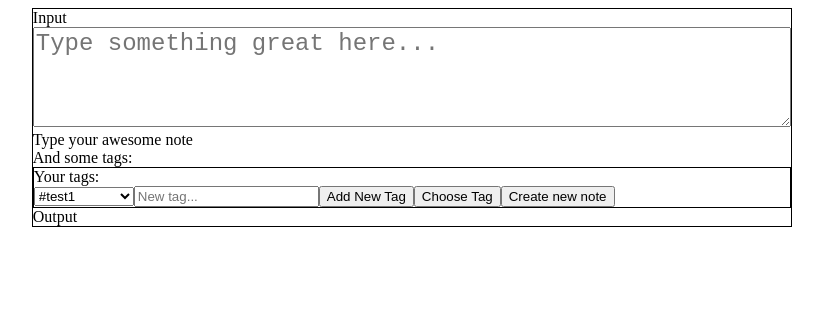
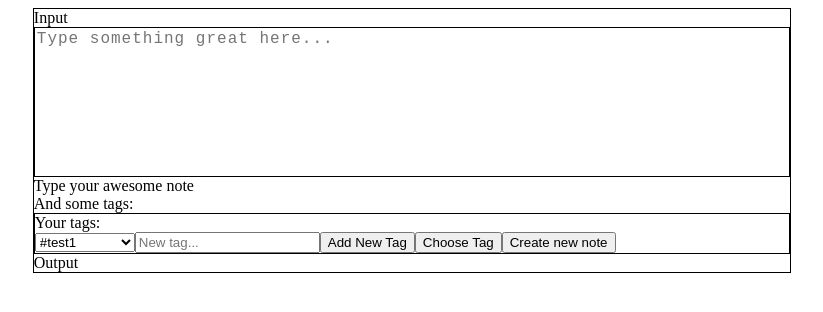
Before and after one commit to Crunkagator/notes, an Angular app: page / in a window 1280 px wide. Shown: the top 312 px of the page, without its empty margins (228-1051 px from the left). Built offline with nearby package versions, Linux system fonts and the light colour scheme.

Commit message:
feat: implemented tags highlighting

```diff
--- a/src/app/notes/notes.component.html
+++ b/src/app/notes/notes.component.html
@@ -2,7 +2,12 @@
   <div class="main-container">
     <div class="input-wrapper">
       <div>Input</div>
-      <textarea class="noteInput" [formControl]="noteInput" placeholder="Type something great here..."></textarea>
+      <div class='textarea-container'>
+        <div class="highlights-container">
+          <div id="highlights" class="highlighter"></div>
+        </div>
+        <textarea class="noteInput" [formControl]="noteInput" placeholder="Type something great here..."></textarea>
+      </div>
       <div *ngIf="symbolsLeft == 1000">Type your awesome note</div>
       <div *ngIf="symbolsLeft < 1000 && symbolsLeft > 0">
         Way to go, {{ symbolsLeft }} symbol<span *ngIf="symbolsLeft > 1">s</span>left
--- a/src/app/notes/notes.component.less
+++ b/src/app/notes/notes.component.less
@@ -24,15 +24,64 @@
   border-radius: 3px;
 }
 
-.noteInput {
-  box-sizing: border-box;
-  width: 100%;
-  font-size: 1.5rem;
-  min-height: 100px;
-  resize: vertical;
-  overflow-y: scroll;
-}
-
 .note-text {
   overflow-wrap: break-word;
 }
+
+.highlights-container,
+textarea,
+.textarea-container {
+  width: 100%;
+  min-height: 150px;
+}
+
+.textarea-container {
+  display: grid;
+  grid-template-areas: 'innerContent';
+}
+
+.sync {
+  grid-area: innerContent;
+  overflow-y: scroll;
+  margin: 0;
+  .outlined();
+}
+
+textarea {
+  display: block;
+  z-index: 2;
+  color: #444;
+  background-color: transparent;
+  resize: none;
+  .sync();
+}
+
+.highlights-container {
+  z-index: 1;
+  background-color: #fff;
+  pointer-events: none;
+  .sync();
+}
+
+.highlighter {
+  white-space: pre-wrap;
+  word-wrap: break-word;
+  color: transparent;
+}
+
+textarea,
+.highlighter {
+  font-size: 1rem;
+  font-family: 'Courier New', Courier, monospace;
+  letter-spacing: 1px;
+}
+
+.marked {
+  border-radius: 3px;
+  color: transparent;
+  background-color: #cecbc6;
+}
+
+* {
+  box-sizing: border-box;
+}
--- a/src/app/notes/notes.component.ts
+++ b/src/app/notes/notes.component.ts
@@ -1,11 +1,12 @@
-import { Component, OnInit } from '@angular/core';
+import { Component, OnInit, ViewEncapsulation } from '@angular/core';
 import { FormControl, Validators } from '@angular/forms';
 import { Note } from './notes';
 
 @Component({
   selector: 'app-notes',
   templateUrl: './notes.component.html',
-  styleUrls: ['./notes.component.less']
+  styleUrls: ['./notes.component.less'],
+  encapsulation: ViewEncapsulation.None
 })
 export class NotesComponent implements OnInit {
   private noteInput: FormControl;
@@ -27,9 +28,14 @@ export class NotesComponent implements OnInit {
       Validators.required,
       Validators.maxLength(25)
     ]);
+    const HL = document.getElementById('highlights');
     this.err = document.getElementById('errorOutput');
     this.noteInput.valueChanges.subscribe(text => {
       this.symbolsLeft = 1000 - text.length;
+      const markedText = text
+        .replace(/\n$/g, '\n\n')
+        .replace(/\#[A-Z0-9]+?\b/gi, `<span class='marked'>$&</span>`);
+      HL.innerHTML = markedText;
     });
   }
 
```
